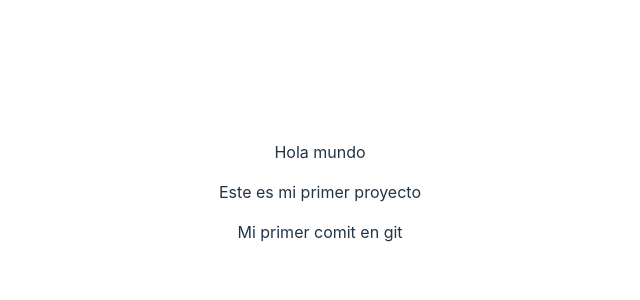
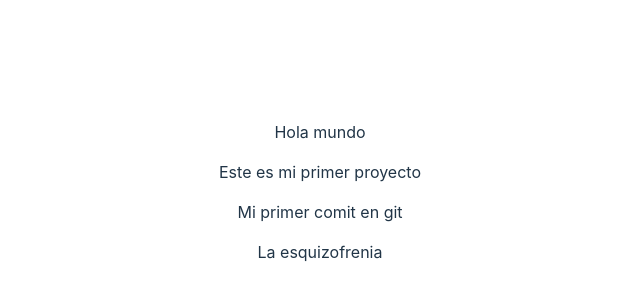
Before and after one commit to Haluuuu/Blog, a React (Vite) app: page / in a window 1280 px wide. Shown: the part 208-508 px from the top of the page, without its empty margins (320-960 px from the left). Built offline with nearby package versions, Linux system fonts and the light colour scheme.

Commit message:
cambio a app

```diff
--- a/src/App.jsx
+++ b/src/App.jsx
@@ -9,9 +9,10 @@
   return (
     <>
 
-          <p>Hola mundo</p>
+         <p>Hola mundo</p>
          <p>Este es mi primer proyecto</p>
          <p>Mi primer comit en git</p>
+         <p>La esquizofrenia</p>
 
 
     </>
```
